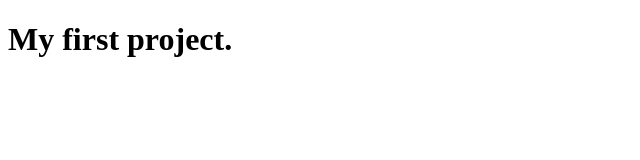
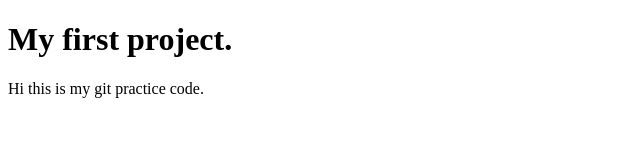
Before and after one commit to hassanraza38101/ahsan-1, a plain HTML site: page index.html in a window 1280 px wide. Shown: the whole page, without its empty margins (0-640 px from the left). Drawn offline with Linux system fonts and the light colour scheme.

Commit message:
added p tag

```diff
--- a/index.html
+++ b/index.html
@@ -10,6 +10,7 @@
 
 <body>
     <h1>My first project.</h1>
+    <p>Hi this is my git practice code.</p>
 </body>
 
 </html>
```
